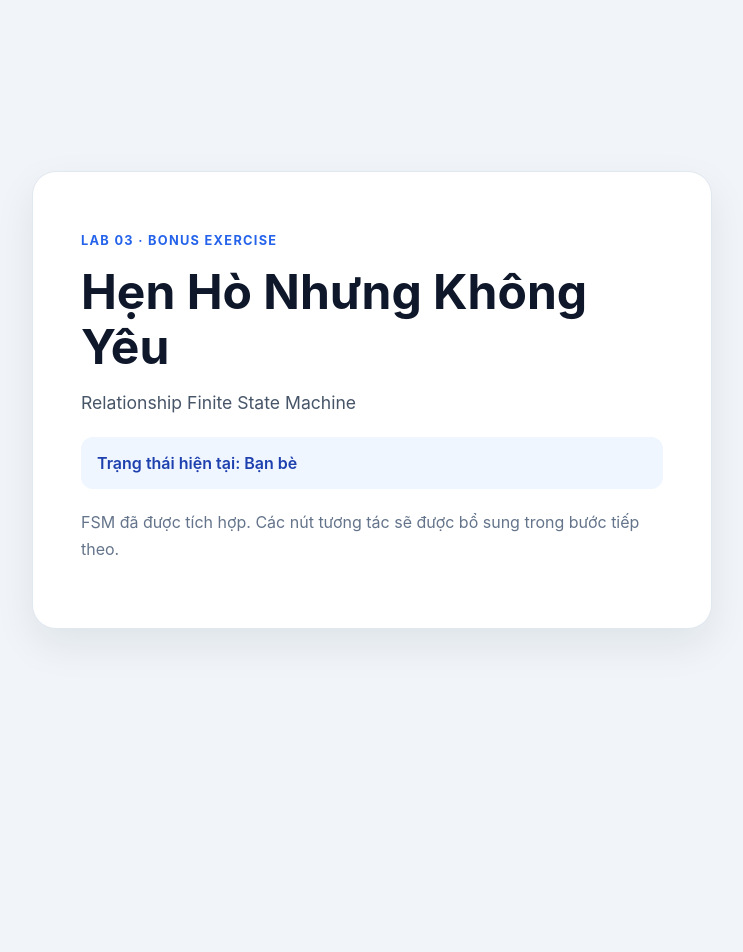
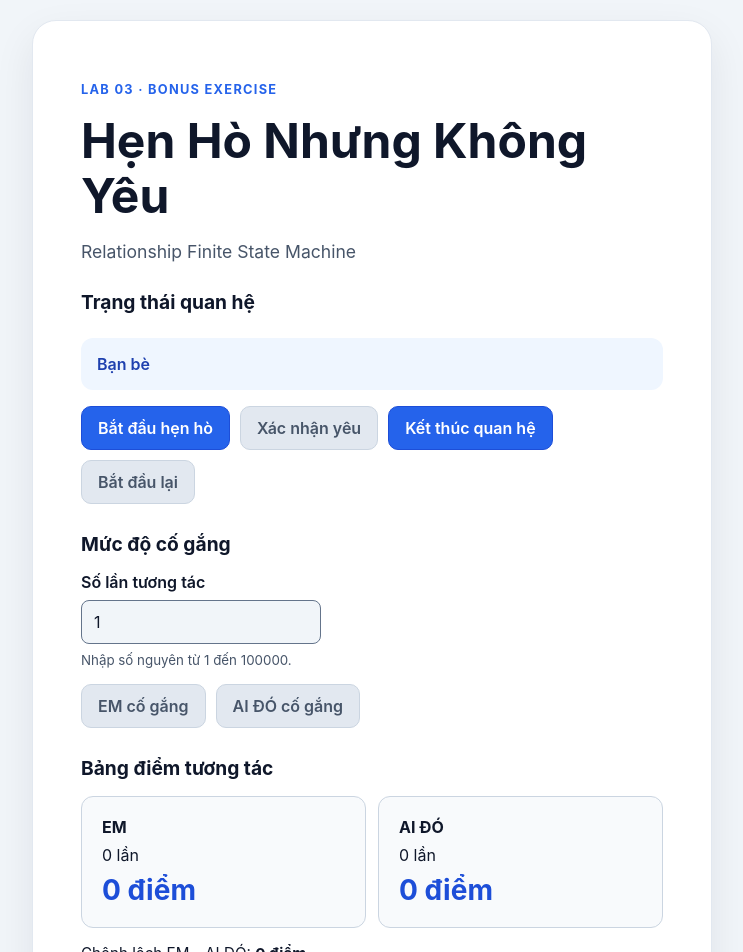
Before and after one commit to 24520273-netizen/Lab3-Bonus, a React (Vite) app: page / in a window 1280 px wide. Shown: the top 952 px of the page, without its empty margins (268-1011 px from the left). Before the commit the page ends 800 px from the top, so only its background shows below. Built offline with nearby package versions, Linux system fonts and the light colour scheme.

Commit message:
feat(bonus): integrate relationship interaction controls

```diff
--- a/src/components/SituationshipAnalyzer.jsx
+++ b/src/components/SituationshipAnalyzer.jsx
@@ -1,9 +1,13 @@
-import { useReducer } from 'react'
+import { useId, useReducer, useState } from 'react'
 import {
+  ACTORS,
+  EVENTS,
+  PHASES,
+  getAvailableTransitions,
   initialState,
   relationshipReducer,
-  PHASES,
 } from '../domain/relationshipModel.js'
+import { calculateEffortScores } from '../domain/relationshipSelectors.js'
 import styles from './SituationshipAnalyzer.module.css'
 
 const phaseLabels = {
@@ -13,33 +17,170 @@ const phaseLabels = {
   [PHASES.GHOSTED_EXIT]: 'Đã kết thúc mối quan hệ',
 }
 
+const transitionButtons = [
+  { type: EVENTS.START_DATING, label: 'Bắt đầu hẹn hò' },
+  { type: EVENTS.COMMIT, label: 'Xác nhận yêu' },
+  { type: EVENTS.EXIT, label: 'Kết thúc quan hệ' },
+  { type: EVENTS.RESET, label: 'Bắt đầu lại' },
+]
+
 export default function SituationshipAnalyzer() {
-  const [state] = useReducer(relationshipReducer, initialState)
+  const [state, dispatch] = useReducer(relationshipReducer, initialState)
+  const [steps, setSteps] = useState('1')
+  const stepsId = useId()
+  const stepsHelpId = useId()
+
+  const availableTransitions = getAvailableTransitions(state.phase)
+  const scores = calculateEffortScores(state.interactions)
+
+  const canAddEffort = state.phase === PHASES.DATING_NO_LOVE
+  const parsedSteps = Number(steps)
+  const validSteps =
+    steps.trim() !== '' &&
+    Number.isSafeInteger(parsedSteps) &&
+    parsedSteps > 0 &&
+    parsedSteps <= 100000
+
+  function addEffort(actor) {
+    if (!canAddEffort || !validSteps) return
+
+    dispatch({
+      type: EVENTS.ADD_INTERACTION,
+      id: crypto.randomUUID(),
+      actor,
+      steps: parsedSteps,
+    })
+  }
+
+  const recentInteractions = state.interactions.slice(-5).reverse()
 
   return (
     <article className={styles.card} aria-labelledby="situationship-title">
       <p className={styles.eyebrow}>LAB 03 · BONUS EXERCISE</p>
 
-      <h1 id="situationship-title">
-        Hẹn Hò Nhưng Không Yêu
-      </h1>
+      <h1 id="situationship-title">Hẹn Hò Nhưng Không Yêu</h1>
 
       <p className={styles.description}>
         Relationship Finite State Machine
       </p>
 
-      <output
-        className={styles.status}
-        role="status"
-        aria-live="polite"
-      >
-        Trạng thái hiện tại: {phaseLabels[state.phase]}
-      </output>
+      <section className={styles.section} aria-labelledby="phase-heading">
+        <h2 id="phase-heading" className={styles.sectionHeading}>
+          Trạng thái quan hệ
+        </h2>
 
-      <p className={styles.note}>
-        FSM đã được tích hợp. Các nút tương tác sẽ được
-        bổ sung trong bước tiếp theo.
-      </p>
+        <output className={styles.status} role="status" aria-live="polite">
+          {phaseLabels[state.phase]}
+        </output>
+
+        <div className={styles.actions}>
+          {transitionButtons.map(({ type, label }) => (
+            <button
+              key={type}
+              type="button"
+              className={styles.button}
+              disabled={!Object.hasOwn(availableTransitions, type)}
+              onClick={() => dispatch({ type })}
+            >
+              {label}
+            </button>
+          ))}
+        </div>
+      </section>
+
+      <section className={styles.section} aria-labelledby="effort-heading">
+        <h2 id="effort-heading" className={styles.sectionHeading}>
+          Mức độ cố gắng
+        </h2>
+
+        <div className={styles.field}>
+          <label htmlFor={stepsId}>Số lần tương tác</label>
+
+          <input
+            id={stepsId}
+            className={styles.input}
+            type="number"
+            min="1"
+            max="100000"
+            step="1"
+            value={steps}
+            onChange={(event) => setSteps(event.target.value)}
+            aria-describedby={stepsHelpId}
+            aria-invalid={!validSteps}
+            disabled={!canAddEffort}
+          />
+
+          <small id={stepsHelpId}>
+            Nhập số nguyên từ 1 đến 100000.
+          </small>
+        </div>
+
+        <div className={styles.actions}>
+          <button
+            type="button"
+            className={styles.button}
+            disabled={!canAddEffort || !validSteps}
+            onClick={() => addEffort(ACTORS.EM)}
+          >
+            EM cố gắng
+          </button>
+
+          <button
+            type="button"
+            className={styles.button}
+            disabled={!canAddEffort || !validSteps}
+            onClick={() => addEffort(ACTORS.AI_DO)}
+          >
+            AI ĐÓ cố gắng
+          </button>
+        </div>
+      </section>
+
+      <section className={styles.section} aria-labelledby="score-heading">
+        <h2 id="score-heading" className={styles.sectionHeading}>
+          Bảng điểm tương tác
+        </h2>
+
+        <div className={styles.scores}>
+          <div className={styles.score}>
+            <strong>EM</strong>
+            <span>{scores.myTries} lần</span>
+            <output className={styles.scoreValue}>{scores.myImpact} điểm</output>
+          </div>
+
+          <div className={styles.score}>
+            <strong>AI ĐÓ</strong>
+            <span>{scores.rivalTries} lần</span>
+            <output className={styles.scoreValue}>{scores.rivalImpact} điểm</output>
+          </div>
+        </div>
+
+        <p className={styles.difference}>
+          Chênh lệch EM - AI ĐÓ: <strong>{scores.difference} điểm</strong>
+        </p>
+      </section>
+
+      <section className={styles.section} aria-labelledby="history-heading">
+        <h2 id="history-heading" className={styles.sectionHeading}>
+          Lịch sử tương tác
+        </h2>
+
+        {recentInteractions.length === 0 ? (
+          <p className={styles.note}>Chưa có tương tác nào.</p>
+        ) : (
+          <ol className={styles.log}>
+            {recentInteractions.map((interaction) => (
+              <li key={interaction.id} className={styles.logItem}>
+                <strong>{interaction.actor === ACTORS.EM ? 'EM' : 'AI ĐÓ'}</strong>
+                {' · '}
+                {interaction.steps} lần
+                {' · '}
+                {Number((interaction.steps * interaction.multiplier).toFixed(1))} điểm
+              </li>
+            ))}
+          </ol>
+        )}
+      </section>
     </article>
   )
 }
--- a/src/components/SituationshipAnalyzer.module.css
+++ b/src/components/SituationshipAnalyzer.module.css
@@ -48,3 +48,130 @@
     border-radius: 16px;
   }
 }
+
+.section {
+  margin-top: 28px;
+}
+
+.sectionHeading {
+  margin: 0 0 16px;
+  font-size: 1.2rem;
+  color: #0f172a;
+}
+
+.actions {
+  display: flex;
+  flex-wrap: wrap;
+  gap: 10px;
+  margin-top: 16px;
+}
+
+.button {
+  min-height: 44px;
+  padding: 10px 16px;
+  border: 1px solid #1d4ed8;
+  border-radius: 10px;
+  background: #2563eb;
+  color: white;
+  font-weight: 600;
+  cursor: pointer;
+}
+
+.button:hover:not(:disabled) {
+  background: #1d4ed8;
+}
+
+.button:disabled {
+  background: #e2e8f0;
+  border-color: #cbd5e1;
+  color: #475569;
+  cursor: not-allowed;
+}
+
+.button:focus-visible,
+.input:focus-visible {
+  outline: 3px solid #f59e0b;
+  outline-offset: 3px;
+}
+
+.field {
+  display: flex;
+  flex-direction: column;
+  gap: 8px;
+}
+
+.field label {
+  font-weight: 600;
+}
+
+.field small {
+  color: #475569;
+}
+
+.input {
+  width: 100%;
+  max-width: 240px;
+  min-height: 44px;
+  padding: 10px 12px;
+  border: 1px solid #64748b;
+  border-radius: 8px;
+  background: white;
+  color: #0f172a;
+}
+
+.input:disabled {
+  background: #f1f5f9;
+}
+
+.scores {
+  display: grid;
+  grid-template-columns: repeat(2, minmax(0, 1fr));
+  gap: 12px;
+}
+
+.score {
+  display: flex;
+  flex-direction: column;
+  gap: 8px;
+  min-width: 0;
+  padding: 20px;
+  border: 1px solid #cbd5e1;
+  border-radius: 12px;
+  background: #f8fafc;
+}
+
+.scoreValue {
+  font-size: clamp(1.2rem, 4vw, 1.75rem);
+  font-weight: 700;
+  overflow-wrap: anywhere;
+  color: #1d4ed8;
+}
+
+.difference {
+  margin-top: 16px;
+  font-size: 0.95rem;
+  overflow-wrap: anywhere;
+}
+
+.log {
+  padding-left: 24px;
+}
+
+.logItem {
+  margin-bottom: 10px;
+  overflow-wrap: anywhere;
+}
+
+@media (max-width: 375px) {
+  .scores {
+    grid-template-columns: 1fr;
+  }
+
+  .actions {
+    flex-direction: column;
+  }
+
+  .button {
+    width: 100%;
+  }
+}
```
Also changed, not shown: 1 other file (tests, documents, lock files or other folders).
